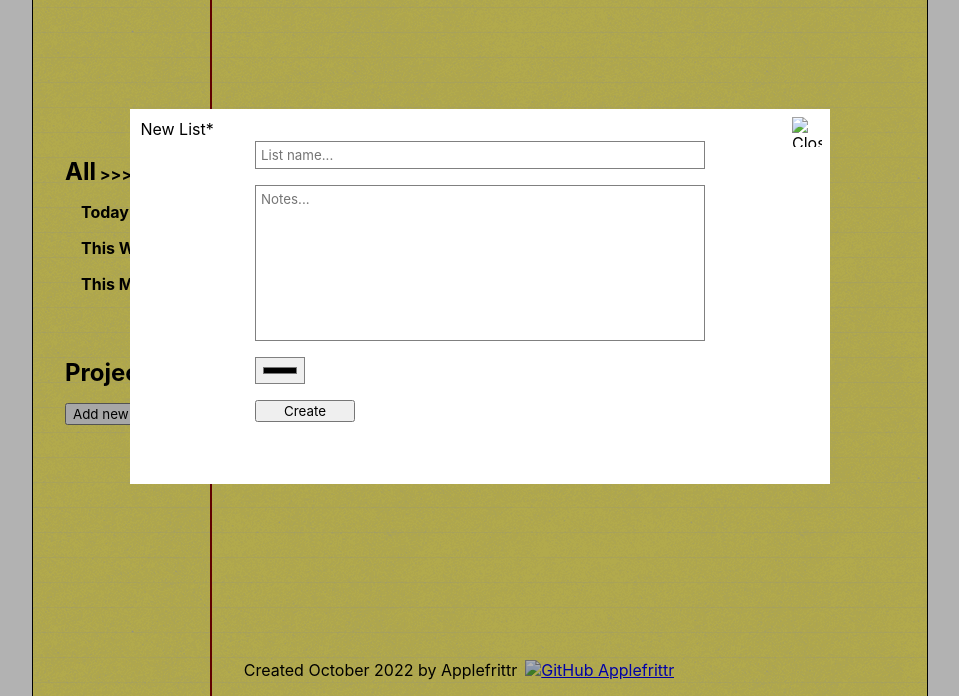
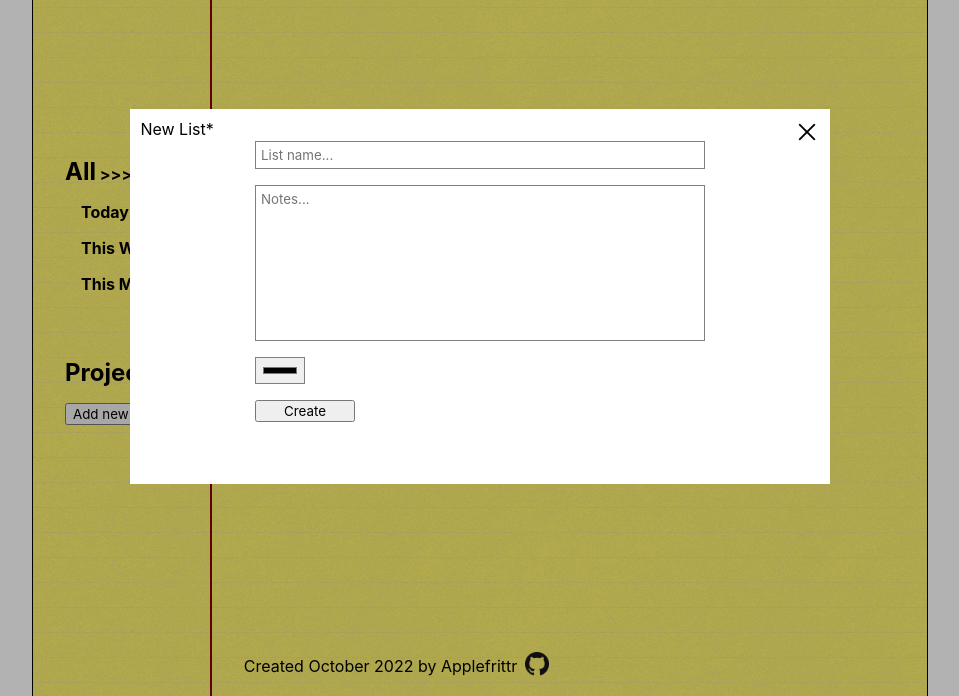
Before and after one commit to Applefrittr/to-do-list, a plain HTML site: page index.html in a window 1280 px wide. Both pictures are taken after a click on the button "Add new List". Shown: the part 104-800 px from the top of the page, without its empty margins (160-1119 px from the left). Drawn offline with Linux system fonts and the light colour scheme.

Commit message:
images folder created in dist

```diff
--- a/index.html
+++ b/index.html
@@ -32,7 +32,7 @@
                 <footer>
                     Created October 2022 by Applefrittr
                     <a href="https://github.com/Applefrittr">
-                        <img src="../src/git.png" alt="GitHub Applefrittr">
+                        <img src="./images/git.png" alt="GitHub Applefrittr">
                     </a>
                 </footer>
         </div>
@@ -42,7 +42,7 @@
             <div id="createToDoWindow" class="modalWindow">
                 <div class="modal-header">
                     <legend>New*</legend>
-                    <img src="../src/close.png" alt="Close" class="close" height="30" width="30">
+                    <img src="./images/close.png" alt="Close" class="close" height="30" width="30">
                 </div>
                 <form action="" id="formToDo">
                     <div class="inputs" id="createToDoName">
@@ -59,7 +59,7 @@
                         </div>
                         <div>
                             <label for="priority">High Priority</label>
-                            <img src="../src/flag.png" alt="Flag" height="20" width="20">
+                            <img src="./images/flag.png" alt="Flag" height="20" width="20">
                             <input type="checkbox" id="priority">
                         </div>
                     </div>
@@ -73,7 +73,7 @@
             <div id="editToDoWindow" class="modalWindow">
                 <div class="modal-header">
                     <legend>Edit*</legend>
-                    <img src="../src/close.png" alt="Close" class="close" height="30" width="30">
+                    <img src="./images/close.png" alt="Close" class="close" height="30" width="30">
                 </div>
                 <form action="" id="formEditToDo">
                     <div class="inputs">
@@ -89,7 +89,7 @@
                         </div>
                         <div>
                             <label for="priority">High Priority</label>
-                            <img src="../src/flag.png" alt="Flag" height="20" width="20">
+                            <img src="./images/flag.png" alt="Flag" height="20" width="20">
                             <input type="checkbox" id="priority">
                         </div>
                     </div>
@@ -103,7 +103,7 @@
             <div id="projectWindow" class="modalWindow">
                 <div class="modal-header">
                     <legend>New List*</legend>
-                    <img src="../src/close.png" alt="Close" class="close" height="30" width="30">
+                    <img src="./images/close.png" alt="Close" class="close" height="30" width="30">
                 </div>
                 <form action="" id="formProject">
                     <div class="inputs" id="projectName">
```
Also changed, not shown: images/close.png (added), images/flag.png (added), images/git.png (added).
